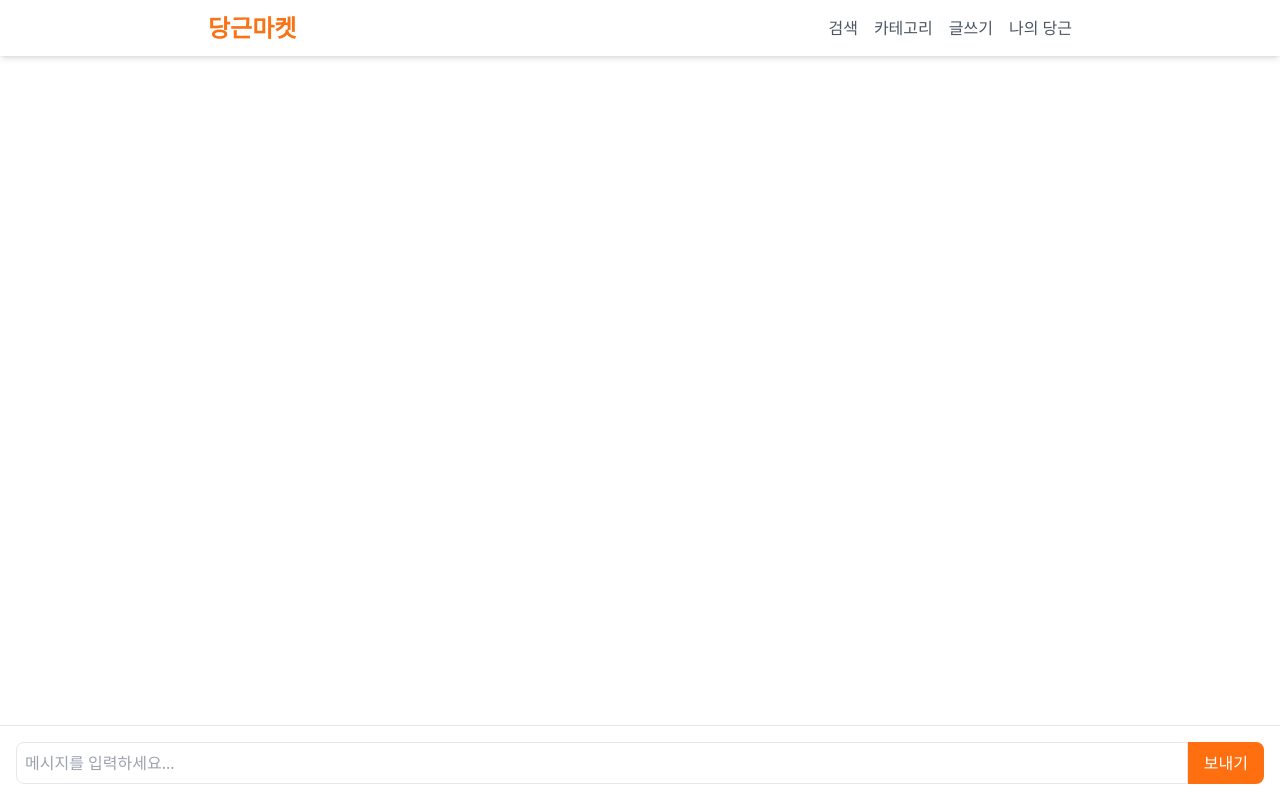
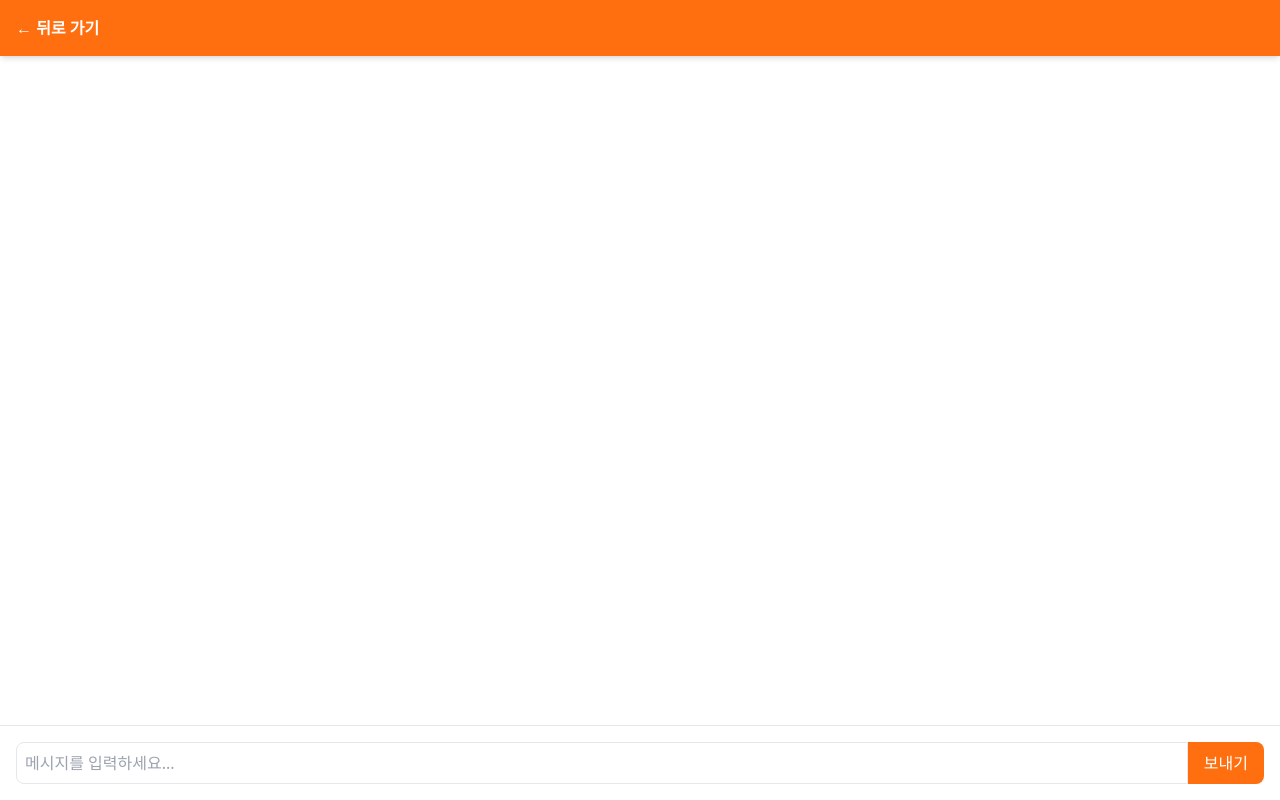
Before and after one commit to jung-wan-kim/carrot-market, a Next.js app: page /chat/1 in a window 1280 px wide. Built offline with nearby package versions, Linux system fonts and the light colour scheme.

Commit message:
변경사항 커밋

```diff
--- a/app/chat/[id]/page.tsx
+++ b/app/chat/[id]/page.tsx
@@ -1,11 +1,12 @@
 'use client';
 
-import { useState, KeyboardEvent } from 'react';
+import { useState, KeyboardEvent, useEffect, useRef } from 'react';
 import Link from 'next/link';
 
 export default function ChatPage({ params }: { params: { id: string } }) {
   const [messages, setMessages] = useState<{ text: string; sender: 'user' | 'seller' }[]>([]);
   const [inputMessage, setInputMessage] = useState('');
+  const messagesEndRef = useRef<HTMLDivElement>(null);
 
   const handleSendMessage = () => {
     if (inputMessage.trim()) {
@@ -20,12 +21,16 @@
     }
   };
 
+  useEffect(() => {
+    messagesEndRef.current?.scrollIntoView({ behavior: 'smooth' });
+  }, [messages]);
+
   return (
     <div className="flex flex-col h-screen">
-      <header className="bg-carrot-orange text-white p-4">
+      <header className="bg-carrot-orange text-white p-4 fixed top-0 left-0 right-0 z-10">
         <Link href={`/detail/${params.id}`} className="font-bold">← 뒤로 가기</Link>
       </header>
-      <div className="flex-1 overflow-y-auto p-4">
+      <div className="flex-1 overflow-y-auto p-4 pt-16 pb-20">
         {messages.map((message, index) => (
           <div key={index} className={`mb-2 ${message.sender === 'user' ? 'text-right' : 'text-left'}`}>
             <span className={`inline-block p-2 rounded-lg ${message.sender === 'user' ? 'bg-carrot-orange text-white' : 'bg-gray-200'}`}>
@@ -33,8 +38,9 @@
             </span>
           </div>
         ))}
+        <div ref={messagesEndRef} />
       </div>
-      <div className="p-4 border-t">
+      <div className="p-4 border-t fixed bottom-0 left-0 right-0 bg-white">
         <div className="flex">
           <input
             type="text"
```
